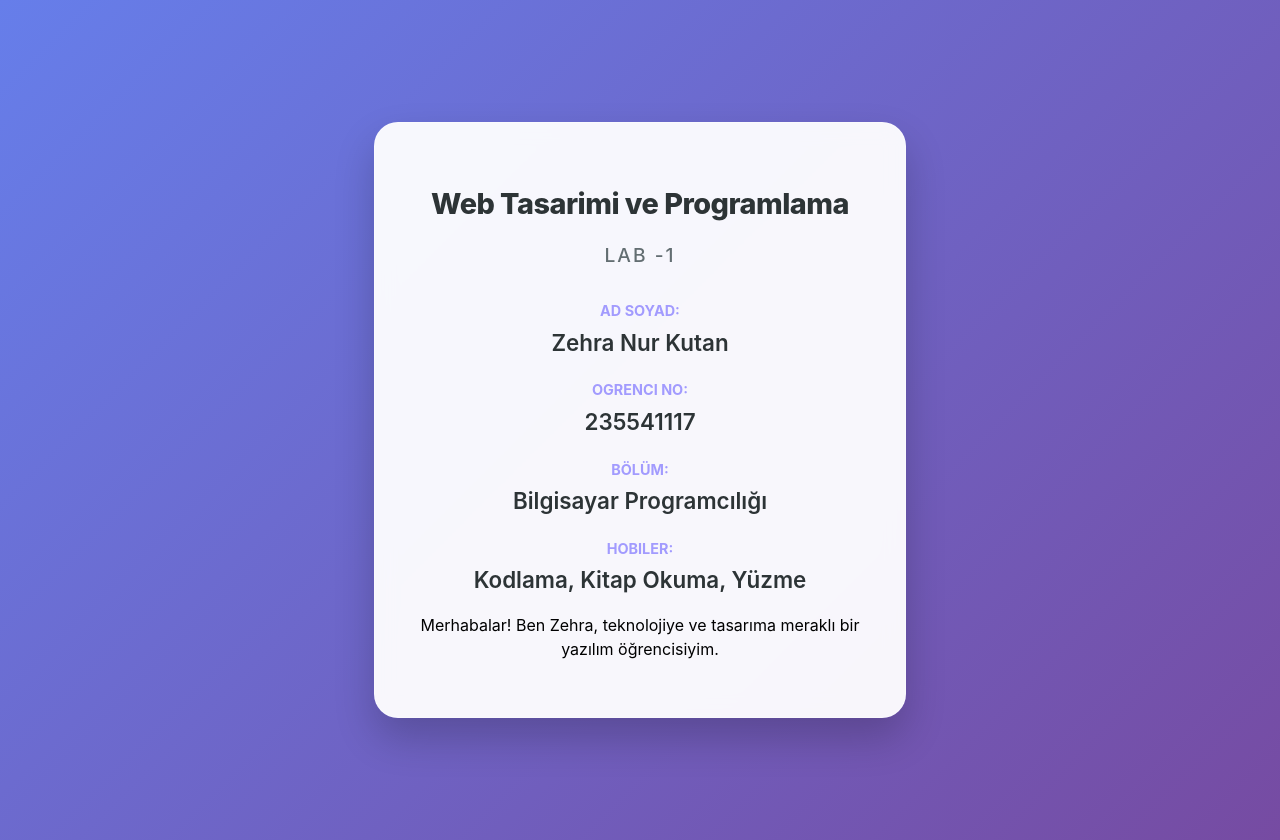
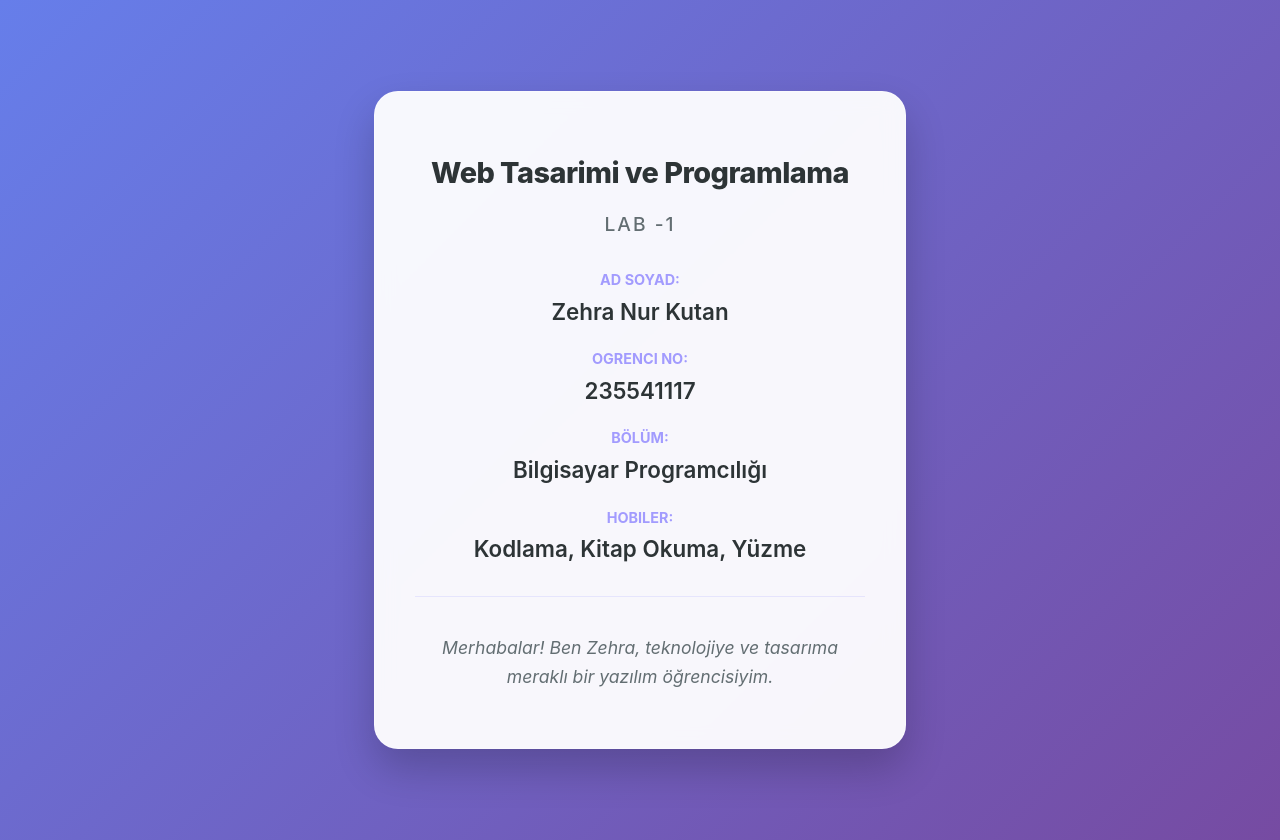
Before and after one commit to ZehraNurKutan/web-lab-hello, a React (Vite) app: page / in a window 1280 px wide. Built offline with nearby package versions, Linux system fonts and the light colour scheme.

Commit message:
style: update page styling and layout

```diff
--- a/src/App.css
+++ b/src/App.css
@@ -56,3 +56,13 @@ h2 {
   font-weight: 600;
   margin: 0;
 }
+
+.intro {
+  margin-top: 30px;
+  padding-top: 20px;
+  border-top: 1px solid rgba(162, 155, 254, 0.2);
+  color: #636e72;
+  font-style: italic;
+  font-size: 1.1rem;
+  line-height: 1.6;
+}
```
